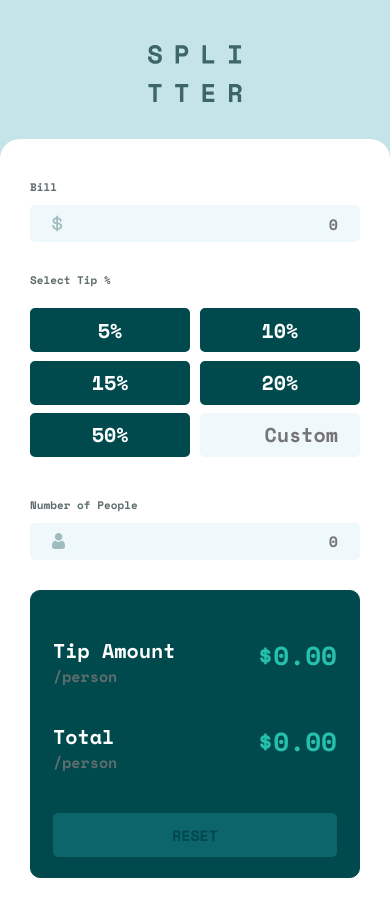
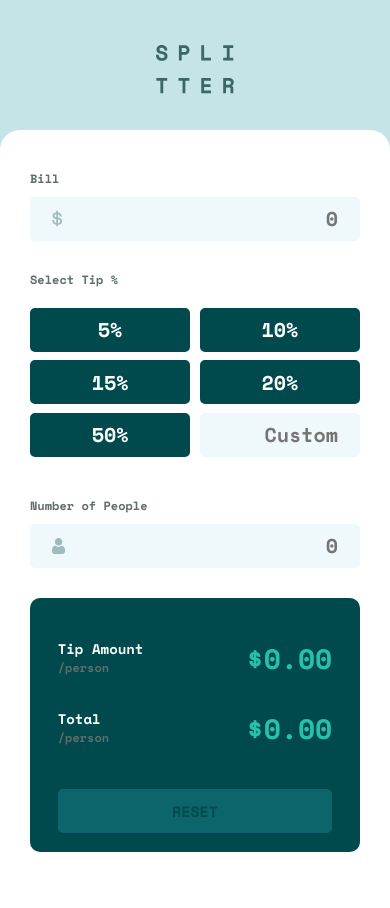
Before and after one commit to Lidobix/FM_Tip_calculator_app, a PHP site: page / in a window 390 px wide. After the commit the page ends 852 px from the top, so only its background shows below. Run offline with PHP 8.4, Linux system fonts and the light colour scheme.

Commit message:
finalisation design mobile

```diff
--- a/styles.css
+++ b/styles.css
@@ -1,7 +1,6 @@
 *{
     font-family: 'Space Mono', monospace;
     font-size: 10px;
-    /* font-size: 2vh; */
 
     --blue_dark: #00494d;
     --blue_strong:#0c656a;
@@ -14,8 +13,8 @@
     --turquoise: #26c0ab;
     --turquoise_light: #9FE8DF;
 
-    --border_width: 2px;
-    padding:0;
+    --border_width: 0.2rem;
+    padding: 0;
     margin: 0;
 }
 
@@ -27,15 +26,13 @@ html {
 
 body {
     flex:1;
-    /* margin: 0;
-    padding: 0; */
     display: flex;
     flex-direction: column;
     align-items: center;
 }
 
 #logoMain{
-    width: 24vw;
+    height: 5.8vh;
     margin: 5.3vh 0 4.3vh 0;
 }
 
@@ -51,23 +48,12 @@ body {
 }
 
 #calculatorContent{
-    /* padding: 4.3vh 9.5vw 0 9.5vw; */
     padding: 4rem 3rem 3rem 3rem;
 }
 
 legend{
-    font-size: 1.1rem;
+    font-size: 1.2rem;
 }
-
-/* legend:first-of-type, legend:nth-of-type(3){
-    margin-bottom: 1rem;
-}
-
-legend:nth-of-type(2){
-    margin-top: 4rem;
-    margin-bottom: 2rem;
-} */
-
 
 fieldset{
     border: none;
@@ -78,13 +64,6 @@ fieldset{
 }
 
 
-
-/* #inputContainer{
-    display: flex;
-    flex-wrap: wrap;
-    justify-content: space-between;
-
-} */
 #inputContainer {
     display: grid;
     grid-template-columns: repeat(2, 1fr);
@@ -93,16 +72,7 @@ fieldset{
     grid-row-gap: 1vh;
     margin-top: 2rem;
     margin-bottom: 4rem;
-    /* border: 1px solid black; */
 }
-
-    /* #tip5 { grid-area: 1 / 1 / 2 / 2; }
-    #tip10 { grid-area: 1 / 2 / 2 / 3; }
-    #tip15 { grid-area: 2 / 1 / 3 / 2; }
-    #tip20 { grid-area: 2 / 2 / 3 / 3; }
-    #tip50 { grid-area: 3 / 1 / 4 / 2; }
-    #customTip { grid-area: 3 / 2 / 4 / 3; } */
-
 
 #billAmount{
     margin-top: 1rem;
@@ -111,18 +81,13 @@ fieldset{
 
 #inputContainer > input{
     border-width: var(--border_width);
-
-    /* flex-basis: 47%; */
-    font-size: 2rem;
-    /* margin-bottom: 12px; */
 }
 
 
 input {
     box-sizing: border-box;
     padding: 0.55rem 2rem;
-    /* width: 100%; */
-    /* padding: 0.9rem 1.7rem; */
+    font-size: 2rem;
     border-width: var(--border_width);
     border-style: solid;
     border-radius:0.5rem;
@@ -161,8 +126,6 @@ input[type=number]{
     width: 100%;
     background-color : var(--blue_very_light);
     -moz-appearance:textfield ;
-    font-size: 1.5rem;
-
     color:var(--blue_dark);
     background-repeat: no-repeat;
     background-position: center;
@@ -205,55 +168,42 @@ legend, .resultUnit{
 
 #resultWindow{
     background-color: var(--blue_dark);
-    padding: 4.5rem 2.2rem 2rem 2.2rem;
+    padding: 4.5vh 6.6vw 2vh 6.6vw;
     margin-top: 3rem;
     border-radius: 1rem ;
     -webkit-border-radius: 1rem ;
     -moz-border-radius: 1rem ;
     -ms-border-radius: 1rem ;
     -o-border-radius: 1rem ;
-    border:1px solid var(--blue_dark);
+    border: var(--border_width) solid var(--blue_dark);
 }
 
 
 #display{
 
-    /* display: flex;
-    flex-wrap: wrap;
-    justify-content: space-between; */
-
-
     display: grid;
     grid-template-columns: repeat(2, 1fr);
     grid-template-rows: repeat(2, 1fr);
-    /* grid-column-gap: 3%; */
-    grid-row-gap: 3.5rem;
+    grid-row-gap: 3.5vh;
 
 
 }
-/* #totalAmount{
-    margin-top: 3.5rem;
-} */
-#display > div {
-    /* flex-basis: 50%; */
-
-}
-
 
 p{
     margin: 0;
 }
+
 .resultTitle{
     color:var(--white);
-    font-size:2rem;
+    font-size:1.4rem;
 }
 .resultUnit {
-    font-size:1.5rem;
+    font-size:1.2rem;
 }
 
 .amount {
     color: var(--turquoise);
-    font-size:2.6rem;
+    font-size:2.8rem;
     text-align: right;
     /* overflow: hidden; */
     vertical-align: middle;
@@ -284,6 +234,14 @@ p{
     margin: 0;
 }
 
+.debug_w{
+    border: 1px solid white;
+}
+.debug_b{
+    border: 1px solid black;
+}
+
+
 @media screen and (min-width:600px) {
 
 
@@ -295,11 +253,12 @@ p{
 
 
 
-@media screen and (min-width:600px) {
+@media screen and (min-width:680px) {
 
     #logoMain{
-        width: 5.8vw;
-        margin: 16rem 0 8.6vh 0;
+        /* width: 5.8vw; */
+        margin: 16vh 0 8.5vh 0;
+        height:5.2%
     }
 
     #calculator{
@@ -345,12 +304,7 @@ p{
 
 }
 
-/* #tip5 { grid-area: 1 / 1 / 2 / 2; }
-#tip10 { grid-area: 1 / 2 / 2 / 3; }
-#tip15 { grid-area: 1 / 3 / 2 / 4; }
-#tip20 { grid-area: 2 / 1 / 3 / 2; }
-#tip50  { grid-area: 2 / 2 / 3 / 3; }
-#customTip { grid-area: 2 / 3 / 3 / 4; } */
+
 
 #resultWindow{
     flex-basis: 50%;
```
